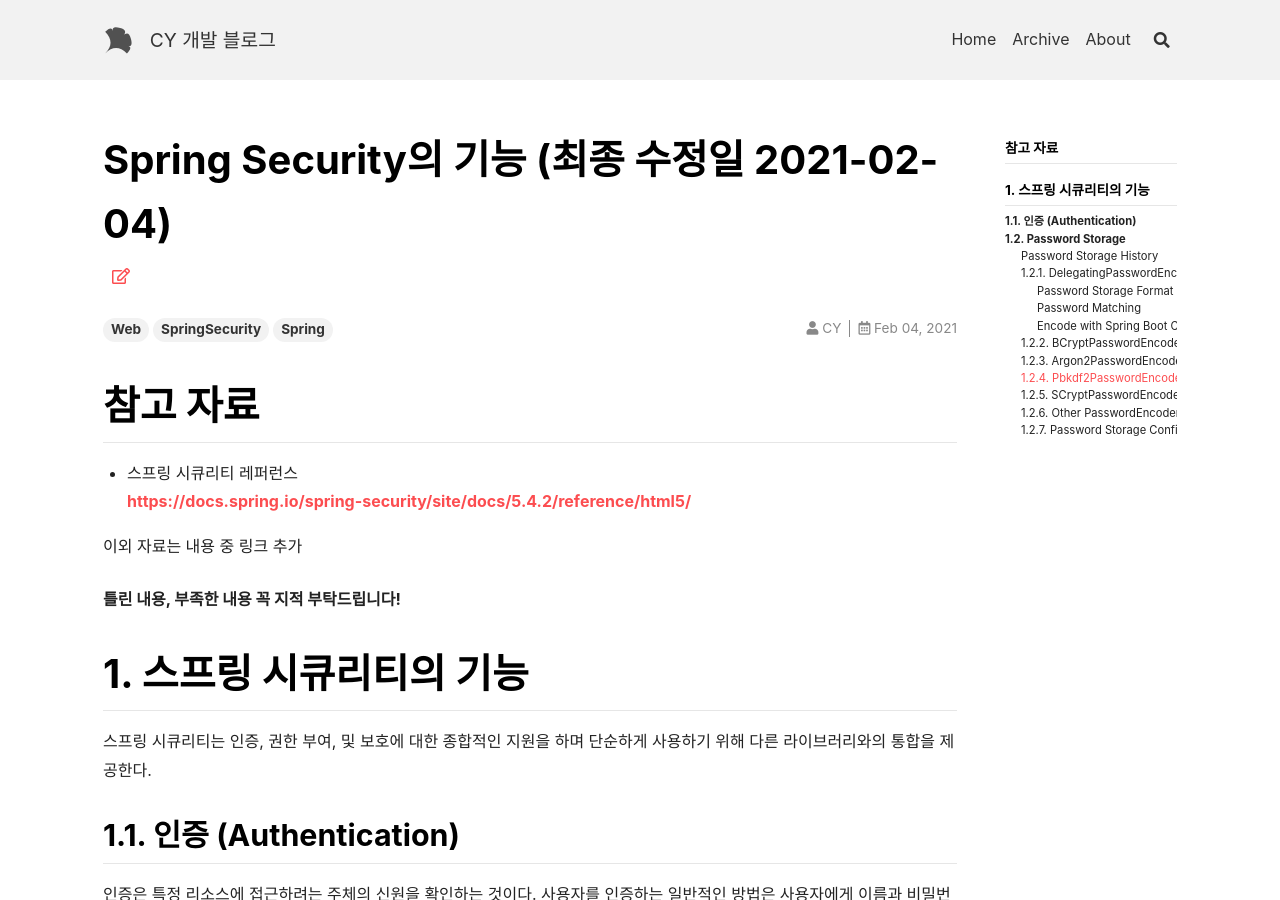
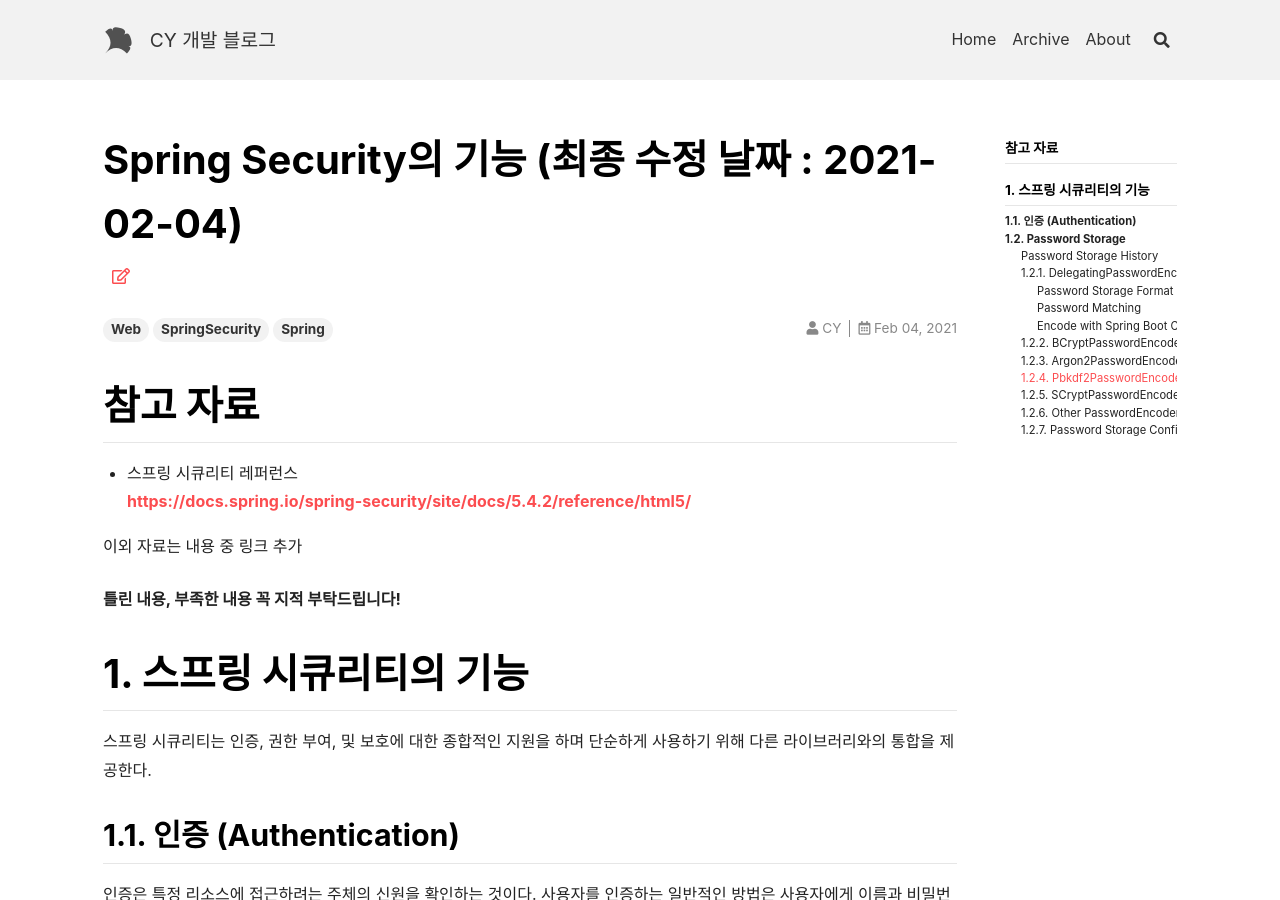
Before and after one commit to lcy960729/blog.maker, a Jekyll site: the page built from _posts/SpringSecurity/2021-02-04-Spring-Security의-기능.md, in a window 1280 px wide and 900 px high. Built offline with Jekyll 4.4.1, drawn with Linux system fonts in a browser that asks for light colours; nearby versions of some CDN libraries; comment, search, counter and statistics services are not loaded.

Commit message:
Update Posts

```diff
--- a/_posts/SpringSecurity/2021-02-04-Spring-Security의-기능.md
+++ b/_posts/SpringSecurity/2021-02-04-Spring-Security의-기능.md
@@ -1,5 +1,5 @@
 ---
-title: 'Spring Security의 기능 (최종 수정일 2021-02-04)'
+title: 'Spring Security의 기능 (최종 수정 날짜 : 2021-02-04)'
 tags: Web SpringSecurity Spring
 categories: spring-security
 author: CY
```
